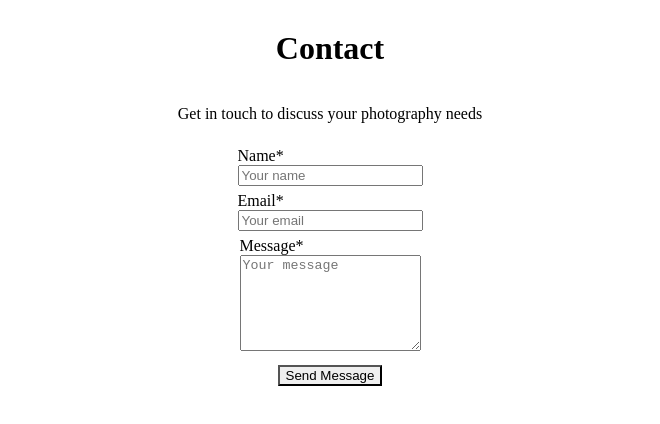
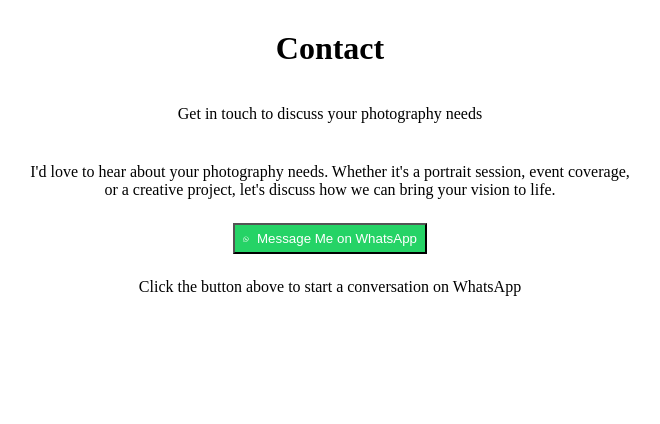
Before and after one commit to agerzon21/veronica-website, a Next.js app: page /Contact in a window 1280 px wide. Shown: the top 424 px of the page, without its empty margins (310-970 px from the left). Built offline with nearby package versions, Linux system fonts and the light colour scheme.

Commit message:
feat: update contact page to use WhatsApp only

```diff
--- a/src/pages/Contact.tsx
+++ b/src/pages/Contact.tsx
@@ -1,35 +1,17 @@
-import React, { useState } from 'react';
-import { Box, FormControl, FormLabel, Input, Textarea, Button, useToast, VStack } from '@chakra-ui/react';
+import { Box, VStack, Text, Button, Icon, useColorModeValue } from '@chakra-ui/react';
+import { FaWhatsapp } from 'react-icons/fa';
 import PageHeader from '../components/PageHeader';
 import PageContainer from '../components/PageContainer';
 
-const Contact: React.FC = () => {
-  const [formData, setFormData] = useState({
-    name: '',
-    email: '',
-    message: ''
-  });
-  const toast = useToast();
+const Contact = () => {
+  const bgColor = useColorModeValue('white', 'gray.800');
+  const buttonBg = '#25D366'; // WhatsApp brand color
 
-  const handleChange = (e: React.ChangeEvent<HTMLInputElement | HTMLTextAreaElement>) => {
-    const { name, value } = e.target;
-    setFormData(prev => ({
-      ...prev,
-      [name]: value
-    }));
-  };
-
-  const handleSubmit = (e: React.FormEvent) => {
-    e.preventDefault();
-    // Here you would typically send the form data to your backend
-    console.log('Form submitted:', formData);
-    toast({
-      title: 'Message Sent',
-      description: 'Thank you for your message. We will get back to you soon!',
-      status: 'success',
-      duration: 5000,
-      isClosable: true,
-    });
+  const handleWhatsAppClick = () => {
+    const phoneNumber = '+18493569362'; // Replace with your actual WhatsApp number
+    const message = 'Hello Veronica, I would like to discuss a photography project.';
+    const whatsappUrl = `https://wa.me/${phoneNumber}?text=${encodeURIComponent(message)}`;
+    window.open(whatsappUrl, '_blank');
   };
 
   return (
@@ -40,62 +22,46 @@
       />
 
       <Box
-        bg="white"
+        bg={bgColor}
         p={8}
         borderRadius="xl"
         boxShadow="xl"
         maxW="600px"
         mx="auto"
       >
-        <form onSubmit={handleSubmit}>
-          <VStack spacing={6}>
-            <FormControl isRequired>
-              <FormLabel fontSize={{ base: "sm", md: "md" }}>Name</FormLabel>
-              <Input
-                name="name"
-                value={formData.name}
-                onChange={handleChange}
-                placeholder="Your name"
-                size="lg"
-                fontSize={{ base: "sm", md: "md" }}
-              />
-            </FormControl>
-            <FormControl isRequired>
-              <FormLabel fontSize={{ base: "sm", md: "md" }}>Email</FormLabel>
-              <Input
-                name="email"
-                type="email"
-                value={formData.email}
-                onChange={handleChange}
-                placeholder="Your email"
-                size="lg"
-                fontSize={{ base: "sm", md: "md" }}
-              />
-            </FormControl>
-            <FormControl isRequired>
-              <FormLabel fontSize={{ base: "sm", md: "md" }}>Message</FormLabel>
-              <Textarea
-                name="message"
-                value={formData.message}
-                onChange={handleChange}
-                placeholder="Your message"
-                size="lg"
-                rows={6}
-                fontSize={{ base: "sm", md: "md" }}
-              />
-            </FormControl>
-            <Button
-              type="submit"
-              colorScheme="blue"
-              size="lg"
-              width="full"
-              mt={4}
-              fontSize={{ base: "sm", md: "md" }}
-            >
-              Send Message
-            </Button>
-          </VStack>
-        </form>
+        <VStack spacing={8}>
+          <Text
+            fontSize={{ base: 'lg', md: 'xl' }}
+            textAlign="center"
+            color="gray.600"
+          >
+            I'd love to hear about your photography needs. Whether it's a portrait session,
+            event coverage, or a creative project, let's discuss how we can bring your vision to life.
+          </Text>
+
+          <Button
+            size="lg"
+            leftIcon={<Icon as={FaWhatsapp} boxSize={6} />}
+            bg={buttonBg}
+            color="white"
+            _hover={{ bg: '#128C7E' }}
+            _active={{ bg: '#075E54' }}
+            px={8}
+            py={6}
+            fontSize="xl"
+            onClick={handleWhatsAppClick}
+          >
+            Message Me on WhatsApp
+          </Button>
+
+          <Text
+            fontSize="sm"
+            color="gray.500"
+            textAlign="center"
+          >
+            Click the button above to start a conversation on WhatsApp
+          </Text>
+        </VStack>
       </Box>
     </PageContainer>
   );
```
